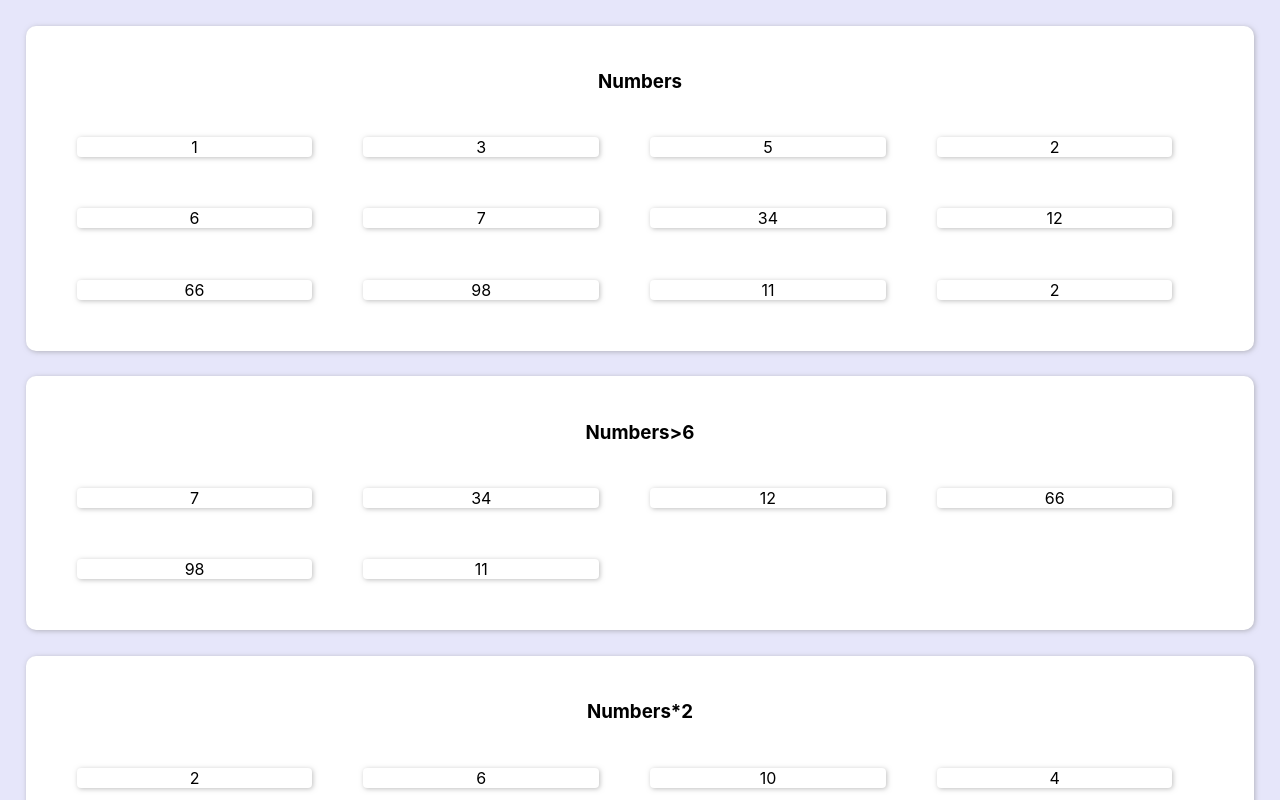
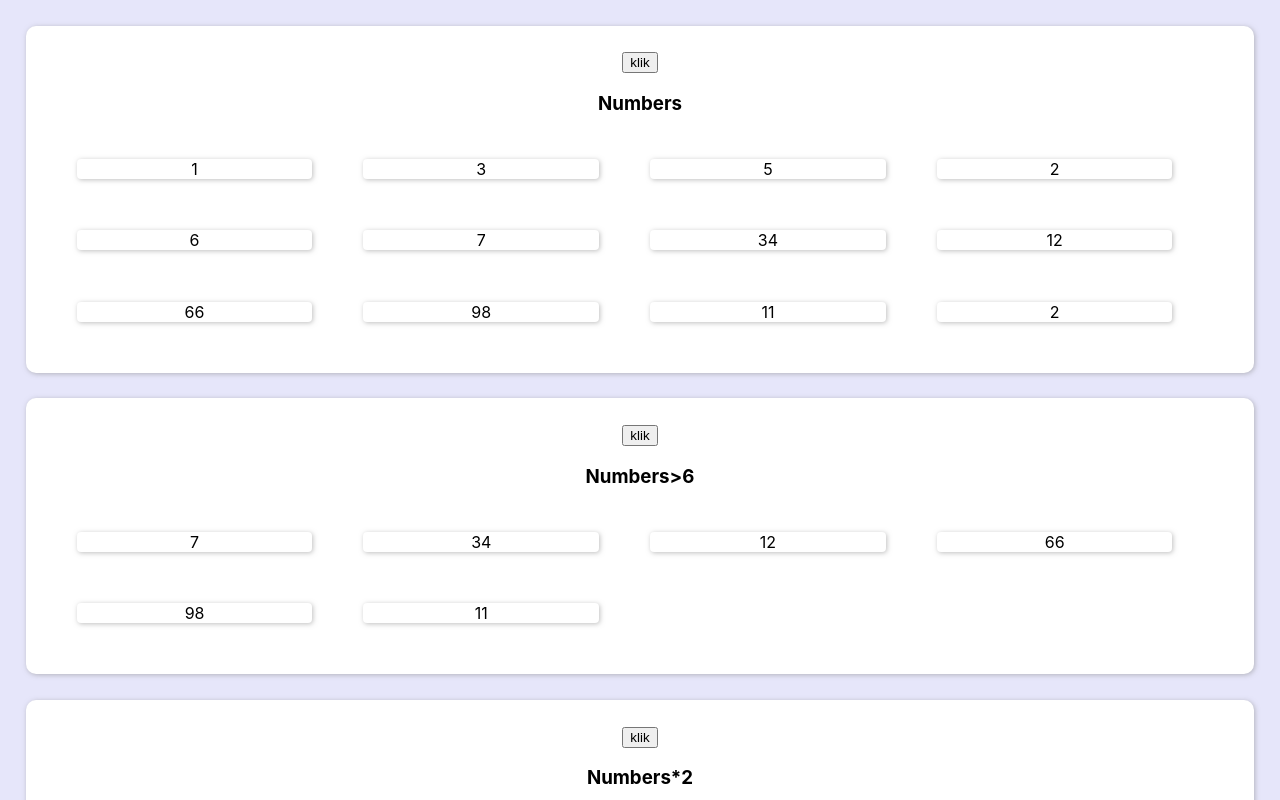
Before and after one commit to SanderLanciers/test2_react, a React (Create React App) app: page / in a window 1280 px wide. Shown: the top 800 px of the page. Built offline with nearby package versions, Linux system fonts and the light colour scheme.

Commit message:
simple events with alert

```diff
--- a/src/components/Card.js
+++ b/src/components/Card.js
@@ -3,7 +3,7 @@ import React from 'react';
 export function Card(props) {
     const {children, title, extraClassName} = props;
     return (
-        <div className={`card ${extraClassName}`}>
+        <div onClick={() => alert(title || children)} className={`card ${extraClassName}`}>
             {title && <h4>{title}</h4>}
             {children}
         </div>
--- a/src/components/Section.js
+++ b/src/components/Section.js
@@ -2,6 +2,7 @@ export function Section(props) {
     const {children, title} = props;
 
     return <div className="section">
+        <button onClick={() => alert("hallo")}>klik</button>
         <h3>{title}</h3>
         {children}
     </div>;
```
